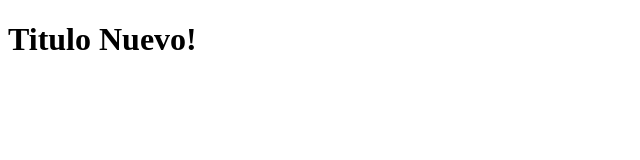
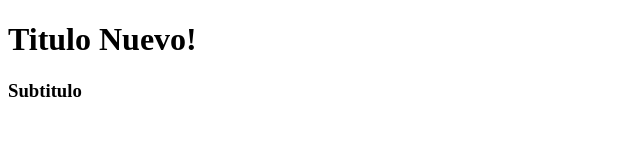
Before and after one commit to juanbmnt/hello-world-git, a plain HTML site: page index.html in a window 1280 px wide. Shown: the whole page, without its empty margins (0-640 px from the left). Drawn offline with Linux system fonts and the light colour scheme.

Commit message:
Se creó un subtítulo

```diff
--- a/index.html
+++ b/index.html
@@ -8,5 +8,6 @@
 </head>
 <body>
     <h1>Titulo Nuevo!</h1>
+    <h3>Subtitulo</h3>
 </body>
 </html>
```
